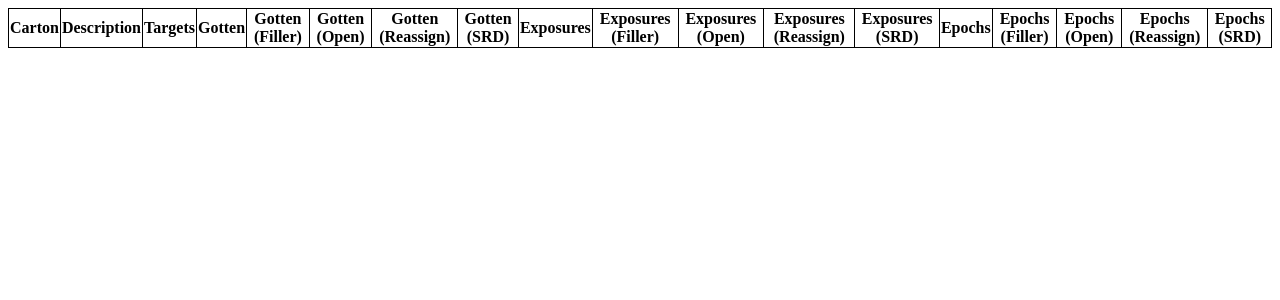
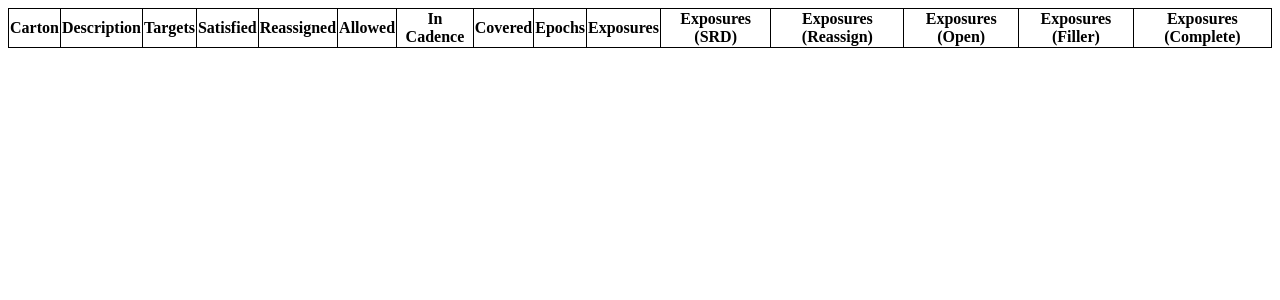
Before and after one commit to sdss/robostrategy, a Python web app: template python/robostrategy/templates/rs-final-stats-template.html in a window 1280 px wide. Shown: the top 300 px of the page. Run offline with Jinja, Linux system fonts and the light colour scheme; the template is opened without the code that fills it, so the values that code supplies are empty.

Commit message:
revamp final stats

```diff
--- a/python/robostrategy/templates/rs-final-stats-template.html
+++ b/python/robostrategy/templates/rs-final-stats-template.html
@@ -17,21 +17,18 @@
     <th><b>Carton</b></th>
     <th><b>Description</b></th>
     <th><b>Targets</b></th>
-    <th><b>Gotten</b></th>
-    <th><b>Gotten (Filler)</b></th>
-    <th><b>Gotten (Open)</b></th>
-    <th><b>Gotten (Reassign)</b></th>
-    <th><b>Gotten (SRD)</b></th>
+    <th><b>Satisfied</b></th>
+    <th><b>Reassigned</b></th>
+    <th><b>Allowed</b></th>
+    <th><b>In Cadence</b></th>
+    <th><b>Covered</b></th>
+    <th><b>Epochs</b></th>
     <th><b>Exposures </b></th>
+    <th><b>Exposures (SRD)</b></th>
+    <th><b>Exposures (Reassign)</b></th>
+    <th><b>Exposures (Open)</b></th>
     <th><b>Exposures (Filler)</b></th>
-    <th><b>Exposures (Open)</b></th>
-    <th><b>Exposures (Reassign)</b></th>
-    <th><b>Exposures (SRD)</b></th>
-    <th><b>Epochs </b></th>
-    <th><b>Epochs (Filler)</b></th>
-    <th><b>Epochs (Open)</b></th>
-    <th><b>Epochs (Reassign)</b></th>
-    <th><b>Epochs (SRD)</b></th>
+    <th><b>Exposures (Complete)</b></th>
     </tr>
 </thead>
 
@@ -40,21 +37,18 @@
 <td align='right' style="color: blue;">{{c}}</td>
 <td align='right'>{{cartons[c].description}}</td>
 <td align='right' style="color: blue;">{{cartons[c].ntarget}}</td>
-<td align='right' style="color: blue;">{{cartons[c].ngot}}</td>
-<td align='right'>{{cartons[c].ngot_filler}}</td>
-<td align='right'>{{cartons[c].ngot_open}}</td>
-<td align='right'>{{cartons[c].ngot_reassign}}</td>
-<td align='right'>{{cartons[c].ngot_srd}}</td>
+<td align='right' style="color: blue;">{{cartons[c].nsatisfied}}</td>
+<td align='right'>{{cartons[c].nextra}}</td>
+<td align='right'>{{cartons[c].nallowed}}</td>
+<td align='right'>{{cartons[c].nincadence}}</td>
+<td align='right'>{{cartons[c].ncovered}}</td>
+<td align='right' style="color: blue;">{{cartons[c].nepochs}}</td>
 <td align='right' style="color: blue;">{{cartons[c].nexps}}</td>
+<td align='right'>{{cartons[c].nexps_srd}}</td>
+<td align='right'>{{cartons[c].nexps_reassign}}</td>
+<td align='right'>{{cartons[c].nexps_open}}</td>
 <td align='right'>{{cartons[c].nexps_filler}}</td>
-<td align='right'>{{cartons[c].nexps_open}}</td>
-<td align='right'>{{cartons[c].nexps_reassign}}</td>
-<td align='right'>{{cartons[c].nexps_srd}}</td>
-<td align='right' style="color: blue;">{{cartons[c].nepochs}}</td>
-<td align='right'>{{cartons[c].nepochs_filler}}</td>
-<td align='right'>{{cartons[c].nepochs_open}}</td>
-<td align='right'>{{cartons[c].nepochs_reassign}}</td>
-<td align='right'>{{cartons[c].nepochs_srd}}</td>
+<td align='right'>{{cartons[c].nexps_complete}}</td>
 {% endfor %}
 
 </body>
```
Also changed, not shown: 1 other file.
